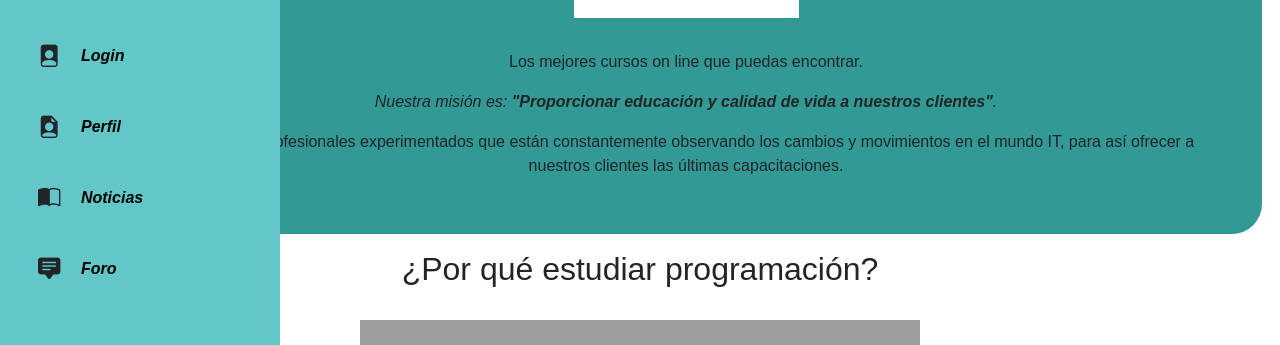
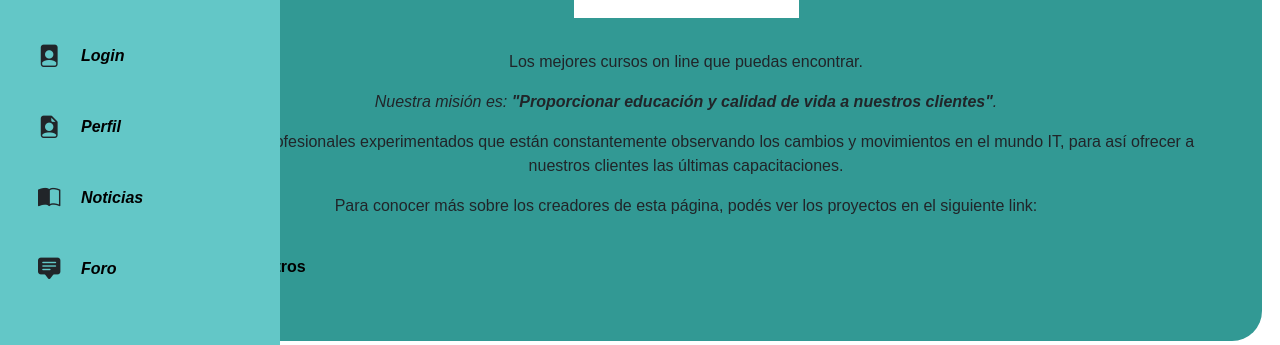
Before and after one commit to abrilramos12/Proyecto_Grupal-Ispc, a Python web app: template Project/FrontEnd/Templates/html/index.html in a window 1280 px wide. Shown: the part 277-622 px from the top of the page. Run offline with Jinja, Linux system fonts and the light colour scheme; the template is opened without the code that fills it, so the values that code supplies are empty; some libraries are stand-ins or nearby versions; grey boxes are pictures that could not be loaded.

Commit message:
referencio el portfolio de wordpress

```diff
--- a/Project/FrontEnd/Templates/html/index.html
+++ b/Project/FrontEnd/Templates/html/index.html
@@ -74,6 +74,10 @@
             </p>
             <p>Ofrecemos profesionales experimentados que están constantemente observando los cambios y movimientos en el
                 mundo IT, para así ofrecer a nuestros clientes las últimas capacitaciones. </p>
+            <p>
+                    Para conocer más sobre los creadores de esta página, podés ver los proyectos en el siguiente link:
+            </p>
+                <a href="http://portafoliogrupal.great-site.net">Sobre nosotros</a>
         </section>
         <div class="video">
             <h3 class="titulo-principal">¿Por qué estudiar programación?</h3>
```
